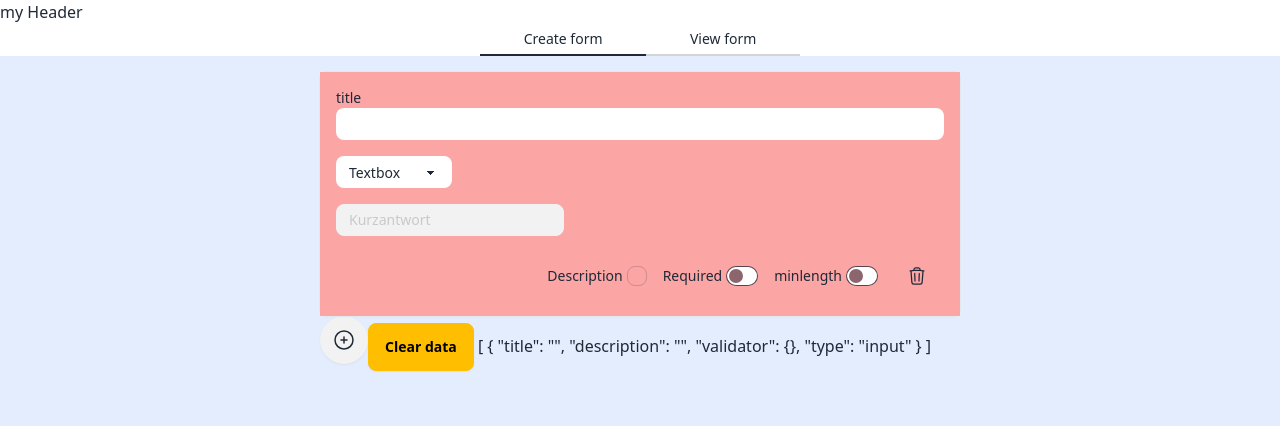
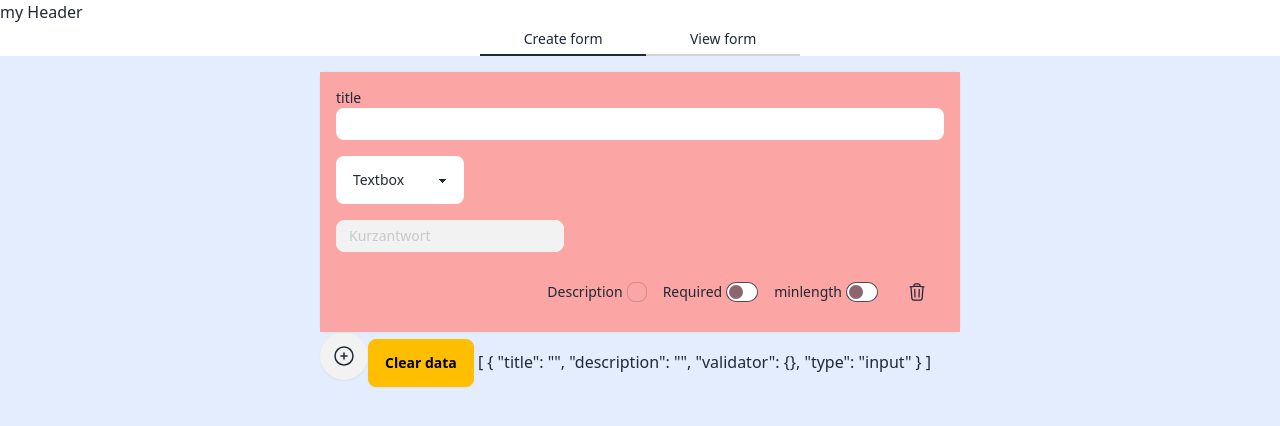
Before and after one commit to dgschel/EasySurvey, an Angular app: page /home in a window 1280 px wide. Both pictures are taken after a click on the button 344 px from the left and 96 px from the top of the page. Shown: the top 426 px of the page. Built offline with nearby package versions, Linux system fonts and the light colour scheme.

Commit message:
remove smaller size

```diff
--- a/src/app/shared/ui/create-component/create-component.component.html
+++ b/src/app/shared/ui/create-component/create-component.component.html
@@ -1,4 +1,4 @@
-<select class="select select-sm" #controlTypeSelect (change)="updateFormControlType(controlTypeSelect.value)">
+<select class="select" #controlTypeSelect (change)="updateFormControlType(controlTypeSelect.value)">
   @for (control of controlTypeMap | keyvalue; track $index) {
     <option value="{{control.key}}">{{control.value}}</option>
   }
```
